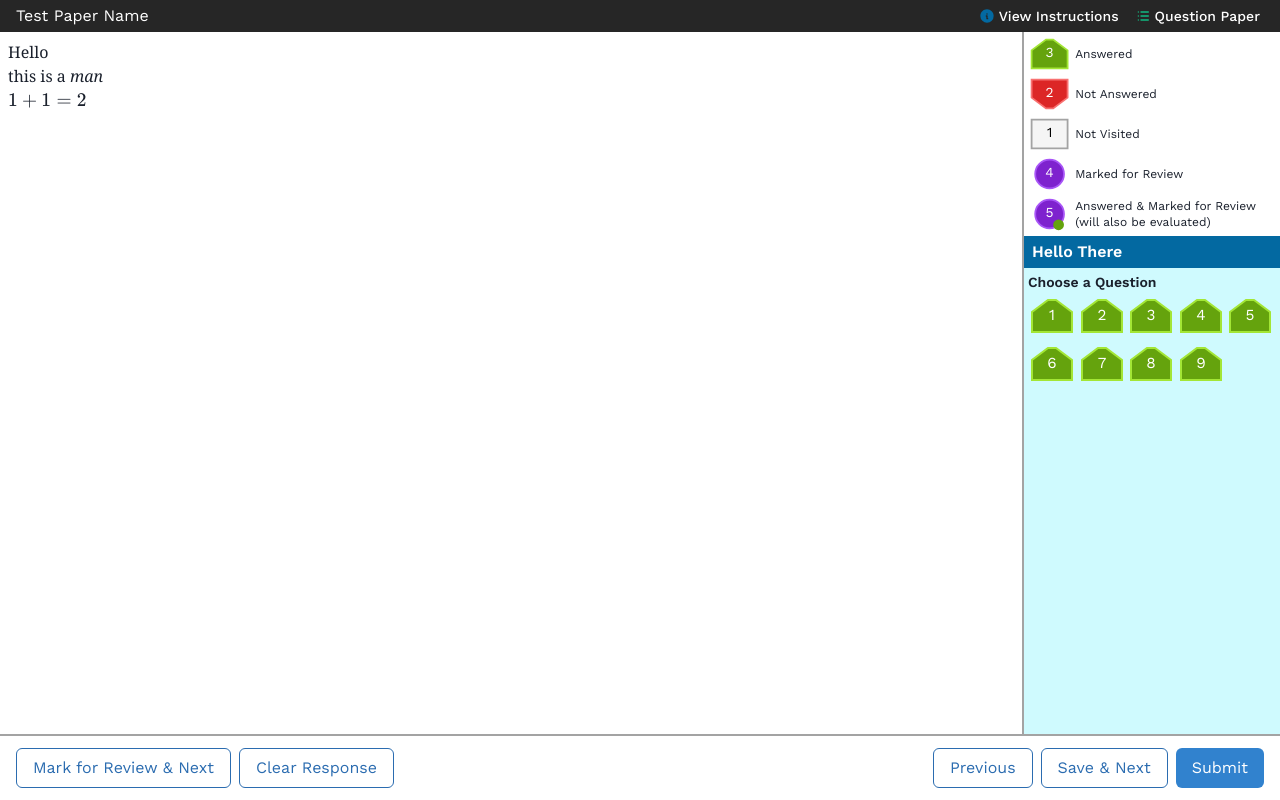
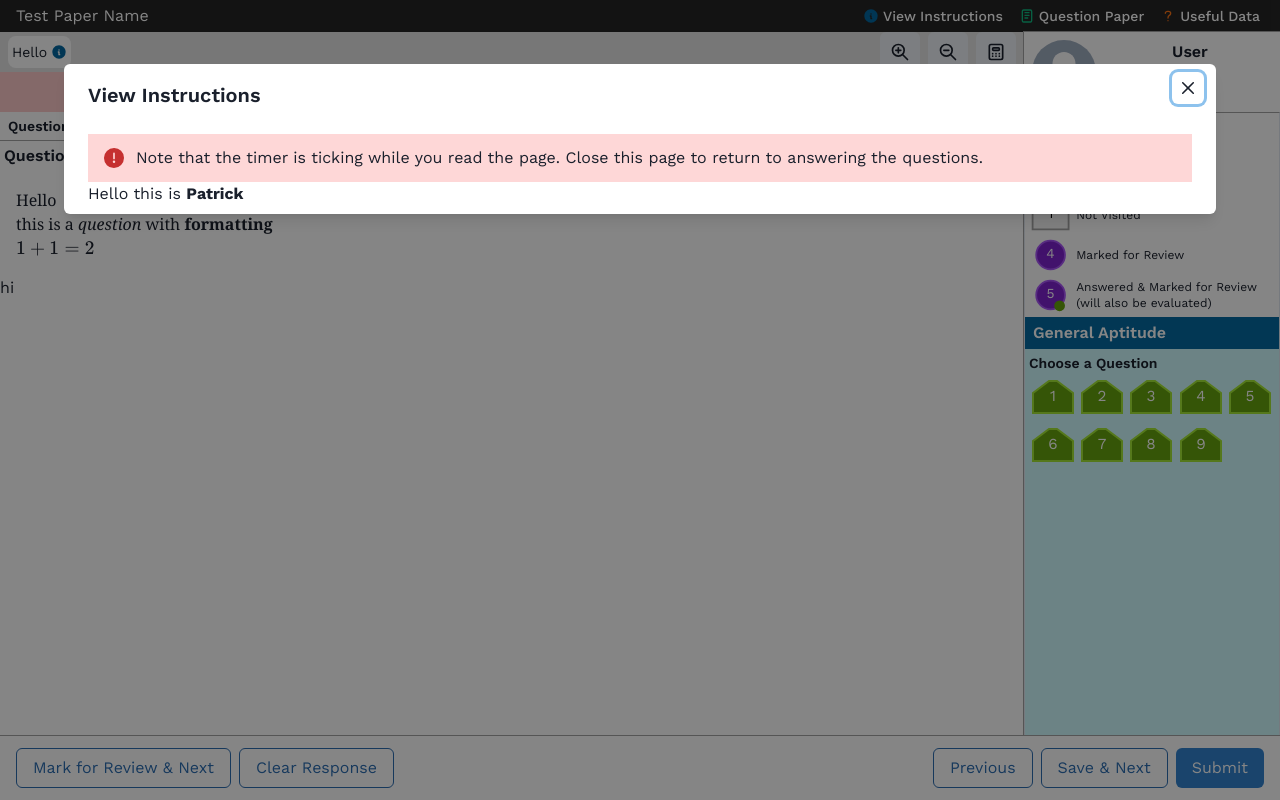
Before and after one commit to SuyashC1000/openmock, a Next.js app: page /test in a window 1280 px wide. Both pictures are taken after a click on the element "View Instructions". Built offline with nearby package versions, Linux system fonts and the light colour scheme.

Commit message:
Updated Test UI w/ Modals & Popovers

```diff
--- a/app/components/QuestionBtn.tsx
+++ b/app/components/QuestionBtn.tsx
@@ -89,8 +89,8 @@ const QuestionBtn = (props: Props) => {
       <text
         x="50%"
         y="50%"
-        dominant-baseline="middle"
-        text-anchor="middle"
+        dominantBaseline="middle"
+        textAnchor="middle"
         fontSize="2.4rem"
         fill={textColor}
       >
--- /dev/null
+++ b/app/formatters/marks.tsx
@@ -0,0 +1,32 @@
+import React from "react";
+
+export default function marks(
+  rawMarks: [...[number, number]],
+  type: string = "number"
+) {
+  switch (type) {
+    case "number":
+      return rawMarks[0] / rawMarks[1];
+
+    case "string":
+      return `${rawMarks[0] >= 0 ? "+" : ""}${rawMarks[0]}${
+        rawMarks[1] === 1 ? "" : "/" + rawMarks[1]
+      }`;
+    case "element":
+      return (
+        <span
+          className={
+            rawMarks[0] > 0
+              ? "text-green-600"
+              : rawMarks[0] < 0
+              ? "text-red-600"
+              : "text-neutral-400"
+          }
+        >
+          {rawMarks[0] >= 0 ? "+" : ""}
+          {rawMarks[0]}
+          {rawMarks[1] === 1 ? "" : "/" + rawMarks[1]}`
+        </span>
+      );
+  }
+}
--- a/app/test/QuestionView.tsx
+++ b/app/test/QuestionView.tsx
@@ -7,11 +7,27 @@ import remarkMath from "remark-math";
 import rehypeKatex from "rehype-katex";
 import sampleRaw from "./sample.md";
 import "katex/dist/katex.min.css";
+import {
+  Popover,
+  PopoverAnchor,
+  PopoverBody,
+  PopoverContent,
+  PopoverHeader,
+  PopoverTrigger,
+  Text,
+} from "@chakra-ui/react";
+import QuestionLegend from "../components/QuestionLegend";
+import marks from "../formatters/marks";
+
+interface Props {
+  markingScheme: [[number, number], [number, number], [number, number], ...[]];
+  qDataType: [number, number];
+}
 
 const QuestionView = () => {
   const [markdown, setMarkdown] = React.useState(`
   # Hello
-  this is a *man*
+  this is a *question* with **formatting**
 
   $$1 + 1 = 2$$
   `);
@@ -22,14 +38,90 @@ const QuestionView = () => {
   //     .then((text) => setMarkdown(text));
   // }, []);
 
+  function MarkingSchemeDisplay(props: Props) {
+    const markingSchemeMessages = {
+      correct: [
+        "ONLY if the correct option is chosen",
+        "ONLY if all the correct option(s) is/are chosen",
+        "ONLY if the correct numerical value is entered",
+      ],
+      unanswered: [
+        "if no option is chosen",
+        "if no option is chosen",
+        "if no numerical value is entered",
+      ],
+      incorrect: [
+        "in all other cases",
+        "in all other cases",
+        "in all other cases",
+      ],
+    };
+
+    return (
+      <Popover placement="bottom-end" trigger="hover" openDelay={400}>
+        <PopoverContent>
+          <PopoverHeader>Marking Scheme</PopoverHeader>
+          <PopoverBody className="text-sm">
+            <Text>
+              <strong>Correct: </strong>
+              <span className="text-green-600">
+                {marks(props.markingScheme[0])}
+              </span>{" "}
+              if ONLY the correct option(s) is/are chosen
+            </Text>
+          </PopoverBody>
+        </PopoverContent>
+
+        <PopoverAnchor>
+          <PopoverTrigger>
+            <div className="text-xs flex gap-2">
+              <Text>
+                Marks for correct answer:{" "}
+                {marks(props.markingScheme[0], "element")}
+              </Text>
+              <Text>|</Text>
+              <Text>
+                Incorrect answer: {marks(props.markingScheme[1], "element")}
+              </Text>
+            </div>
+          </PopoverTrigger>
+        </PopoverAnchor>
+      </Popover>
+    );
+  }
+
+  function QuestionInfoHeader() {
+    return (
+      <div className=" outline outline-1 outline-neutral-400 p-1 px-2 flex justify-between">
+        <Text className="text-sm font-semibold">Question Type: MCQ</Text>
+        <MarkingSchemeDisplay
+          markingScheme={[
+            [4, 1],
+            [-1, 1],
+            [0, 1],
+          ]}
+          qDataType={[0, 0]}
+        />
+      </div>
+    );
+  }
+
+  function UserAnswer() {
+    return <div>hi</div>;
+  }
+
   return (
-    <div className="p-2 font-serif">
+    <div className="flex flex-col">
+      <QuestionInfoHeader />
+      <Text className="font-semibold p-1">Question No. 1</Text>
       <Markdown
+        className="p-4 font-serif"
         remarkPlugins={[remarkGfm, remarkMath]}
         rehypePlugins={[rehypeKatex]}
       >
         {markdown}
       </Markdown>
+      <UserAnswer />
     </div>
   );
 };
--- a/app/test/TestBottombar.tsx
+++ b/app/test/TestBottombar.tsx
@@ -5,7 +5,7 @@ const TestBottombar = () => {
   return (
     <div
       className="h-16 w-screen bg-white flex flex-0 justify-between
-       items-center px-4 gap-4 outline outline-2 outline-neutral-400 "
+       items-center px-4 gap-4 outline outline-1 outline-neutral-400 "
     >
       <ButtonGroup>
         <Button fontWeight={"400"} variant="outline" colorScheme="blue">
--- a/app/test/TestHeader.tsx
+++ b/app/test/TestHeader.tsx
@@ -1,6 +1,41 @@
-import { Text } from "@chakra-ui/react";
+import {
+  Alert,
+  AlertDescription,
+  AlertIcon,
+  Avatar,
+  Button,
+  ButtonGroup,
+  IconButton,
+  Modal,
+  ModalBody,
+  ModalCloseButton,
+  ModalContent,
+  ModalHeader,
+  ModalOverlay,
+  Popover,
+  PopoverAnchor,
+  PopoverBody,
+  PopoverContent,
+  PopoverHeader,
+  PopoverTrigger,
+  Text,
+  useDisclosure,
+} from "@chakra-ui/react";
+
 import React from "react";
-import { TbInfoCircleFilled, TbList } from "react-icons/tb";
+import {
+  TbCalculator,
+  TbInfoCircleFilled,
+  TbNotes,
+  TbQuestionMark,
+  TbZoomIn,
+  TbZoomOut,
+} from "react-icons/tb";
+import Markdown from "react-markdown";
+import rehypeKatex from "rehype-katex";
+import remarkGfm from "remark-gfm";
+import remarkMath from "remark-math";
+import QuestionLegend from "../components/QuestionLegend";
 
 interface Props {
   type: number;
@@ -12,41 +47,150 @@ const TestHeader = () => {
       <div className="flex text-white gap-2">
         <PaperOptions type={0} />
         <PaperOptions type={1} />
+        <PaperOptions type={2} />
       </div>
     );
   }
 
   function PaperOptions(props: Props) {
+    const { isOpen, onOpen, onClose } = useDisclosure();
+
+    const paperOptionsContent = [
+      {
+        text: "View Instructions",
+        icon: <TbInfoCircleFilled className="text-sky-700 text-base" />,
+      },
+      {
+        text: "Question Paper",
+        icon: <TbNotes className="text-emerald-500 text-base" />,
+      },
+      {
+        text: "Useful Data",
+        icon: <TbQuestionMark className="text-orange-500 text-base" />,
+      },
+    ];
+
     return (
-      <div className="flex items-center gap-1 cursor-pointer hover:bg-neutral-600 p-1 rounded select-none font-medium">
-        <PaperOptionsCOntent />
+      <>
+        <div
+          className="flex items-center gap-1 cursor-pointer hover:underline p-1 rounded select-none font-medium"
+          onClick={onOpen}
+        >
+          {paperOptionsContent[props.type].icon}
+          <Text className="text-sm">
+            {paperOptionsContent[props.type].text}
+          </Text>
+        </div>
+
+        <Modal isOpen={isOpen} onClose={onClose} size="6xl">
+          <ModalOverlay />
+          <ModalContent>
+            <ModalHeader>{paperOptionsContent[props.type].text}</ModalHeader>
+            <ModalCloseButton />
+            <ModalBody>
+              <Alert status="error">
+                <AlertIcon />
+                <AlertDescription>
+                  Note that the timer is ticking while you read the page. Close
+                  this page to return to answering the questions.
+                </AlertDescription>
+              </Alert>
+              <Markdown
+                remarkPlugins={[remarkGfm, remarkMath]}
+                rehypePlugins={[rehypeKatex]}
+              >
+                {"Hello this is **Patrick**"}
+              </Markdown>
+            </ModalBody>
+          </ModalContent>
+        </Modal>
+      </>
+    );
+  }
+
+  function HeaderDashboard() {
+    return (
+      <div className="bg-red-200 h-auto flex">
+        <div className=" flex-1 flex flex-box flex-col">
+          <GroupSelect />
+        </div>
+        <div
+          className="w-64 bg-white flex-0 flex flex-box items-start justify-start
+        gap-3 p-2 outline outline-1 outline-neutral-400"
+        >
+          <Avatar size={"lg"} className="flex-0 self-center" />
+          <Text className="font-semibold flex-1 text-center">User</Text>
+        </div>
+      </div>
+    );
+  }
+
+  function GroupSelect() {
+    return (
+      <div className="h-10 bg-neutral-200 flex justify-between px-2">
+        <GroupButtonGroup />
+        <ToolsButtons />
       </div>
     );
 
-    function PaperOptionsCOntent() {
-      switch (props.type) {
-        case 0:
+    function GroupButtonGroup() {
       return (
-            <>
+        <div className="flex">
+          <GroupButton />
+        </div>
+      );
+    }
+
+    function GroupButton() {
+      return (
+        <Popover placement="bottom" trigger="hover" openDelay={400}>
+          <PopoverContent>
+            <PopoverHeader>Group</PopoverHeader>
+            <PopoverBody>
+              <QuestionLegend legendCounts={[1, 2, 3, 4, 5]} viewMode={0} />
+            </PopoverBody>
+          </PopoverContent>
+
+          <PopoverAnchor>
+            <div className="bg-white flex items-center gap-1 p-1 rounded-lg my-1 text-sm">
+              Hello
+              <PopoverTrigger>
                 <TbInfoCircleFilled className="text-sky-700 text-base" />
-              <Text className="text-sm">View Instructions</Text>
-            </>
+              </PopoverTrigger>
+            </div>
+          </PopoverAnchor>
+        </Popover>
       );
-        case 1:
-          return (
-            <>
-              <TbList className="text-emerald-500 text-base" />
-              <Text className="text-sm">Question Paper</Text>
-            </>
-          );
-
-        default:
-          break;
-      }
     }
   }
 
+  function ToolsButtons() {
     return (
+      <ButtonGroup className="text-orange-500">
+        <IconButton
+          icon={<TbZoomIn />}
+          aria-label="Zoom in"
+          fontSize={"xl"}
+          className="text-lg"
+        />
+        <IconButton
+          icon={<TbZoomOut />}
+          aria-label="Zoom out"
+          fontSize={"xl"}
+          className="text-lg"
+        />
+        <IconButton
+          icon={<TbCalculator />}
+          aria-label="Scientific calculator"
+          fontSize={"xl"}
+          className="text-lg"
+        />
+      </ButtonGroup>
+    );
+  }
+
+  return (
+    <div className="flex flex-col">
       <div
         className="h-8 w-screen bg-neutral-800 flex flex-0 justify-between
       items-center px-4 gap-4 outline-1 outline-slate-600 grow-0"
@@ -54,6 +198,8 @@ const TestHeader = () => {
         <Text color={"white"}>Test Paper Name</Text>
         <PaperOptionsGroup />
       </div>
+      <HeaderDashboard />
+    </div>
   );
 };
 
--- a/app/test/TestSidebar.tsx
+++ b/app/test/TestSidebar.tsx
@@ -5,14 +5,12 @@ import { Text } from "@chakra-ui/react";
 import React from "react";
 import QuestionLegend from "../components/QuestionLegend";
 import QuestionBtn from "../components/QuestionBtn";
-import { random } from "lodash";
-import { randomInt } from "crypto";
 
 const TestSidebar = () => {
   function SectionHeading() {
     return (
       <div className="h-auto px-2 py-1  bg-sky-700">
-        <Text className="text-white font-semibold">Hello There</Text>
+        <Text className="text-white font-semibold">General Aptitude</Text>
       </div>
     );
   }
@@ -24,11 +22,9 @@ const TestSidebar = () => {
         <div className="grid grid-flow-row grid-cols-5">
           {[1, 2, 3, 4, 5, 6, 7, 8, 9].map((e, i) => {
             return (
-              <>
-                <span className="h-12 w-12">
-                  <QuestionBtn status={2} count={e} />
-                </span>
-              </>
+              <span className="h-12 w-12" key={i}>
+                <QuestionBtn status={2} count={e} />
+              </span>
             );
           })}
         </div>
@@ -37,7 +33,10 @@ const TestSidebar = () => {
   }
 
   return (
-    <div className="w-64 bg-slate-400 flex flex-box flex-col outline outline-2 outline-neutral-400">
+    <div
+      className="w-64 bg-slate-400 flex flex-box flex-col outline outline-1 outline-neutral-400
+    border border-t-1 border-t-neutral-400"
+    >
       <QuestionLegend legendCounts={[1, 2, 3, 4, 5]} viewMode={0} />
       <SectionHeading />
       <QuestionsGrid />
--- a/app/test/page.tsx
+++ b/app/test/page.tsx
@@ -7,10 +7,24 @@ import TestSidebar from "./TestSidebar";
 import QuestionBtn from "../components/QuestionBtn";
 import TestMainWindow from "./TestMainWindow";
 import TestBottombar from "./TestBottombar";
+import testData from "../../public/data/testData.json";
 
 const TestPage = () => {
+  const testCache = testData;
+  function reducer(state: Object, action: Object) {
+    console.log(state);
+    console.log(action);
+    return state;
+  }
+
+  const [state, dispatch] = React.useReducer(reducer, testCache);
+
+  React.useEffect(() => {
+    console.log(testData);
+  }, []);
+
   return (
-    <div className="bg-slate-800 flex flex-box flex-col h-screen max-h-screen">
+    <div className="bg-slate-800 flex flex-box flex-col h-screen max-h-screen select-none">
       <TestHeader />
       <div className="h-auto flex flex-1 w-screen overflow-hidden">
         <TestMainWindow />
--- a/next.config.js
+++ b/next.config.js
@@ -1,4 +1,6 @@
 /** @type {import('next').NextConfig} */
-const nextConfig = {}
+const nextConfig = {
+  reactStrictMode: false,
+};
 
-module.exports = nextConfig
+module.exports = nextConfig;
--- /dev/null
+++ b/public/data/testData.json
@@ -0,0 +1,34 @@
+{
+  "id": "t1234567890",
+  "name": "Test Paper",
+  "timestamp": 1717324690,
+  "authors": ["Test", "test@test.com"],
+  "maxTime": 180,
+  "subjects": ["General Aptitude"],
+  "languages": ["English"],
+  "instructions": "",
+  "usefulData": "",
+  "body": [
+    {
+      "groupName": "General Aptitude",
+      "sections": [
+        {
+          "sectionName": "GA Section A",
+          "consolidateSubject": "General Aptitude",
+          "questions": [
+            {
+              "id": "q123456789",
+              "qTypeName": "",
+              "qDataType": [0, 4],
+              "markingScheme": [
+                [4, 1],
+                [-1, 1],
+                [0, 1]
+              ]
+            }
+          ]
+        }
+      ]
+    }
+  ]
+}
```
Also changed, not shown: public/data/question_data.json (+8 -3 lines). Lines whose indentation alone changed are shown as unchanged.
